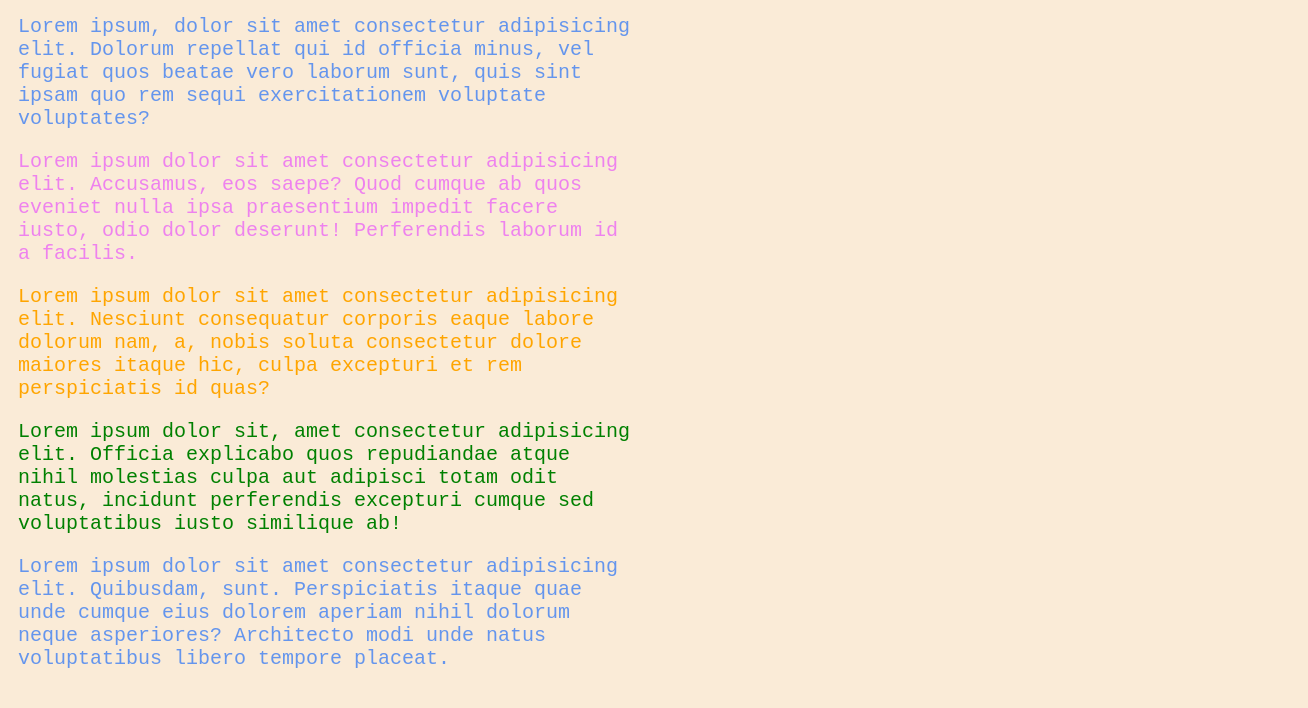
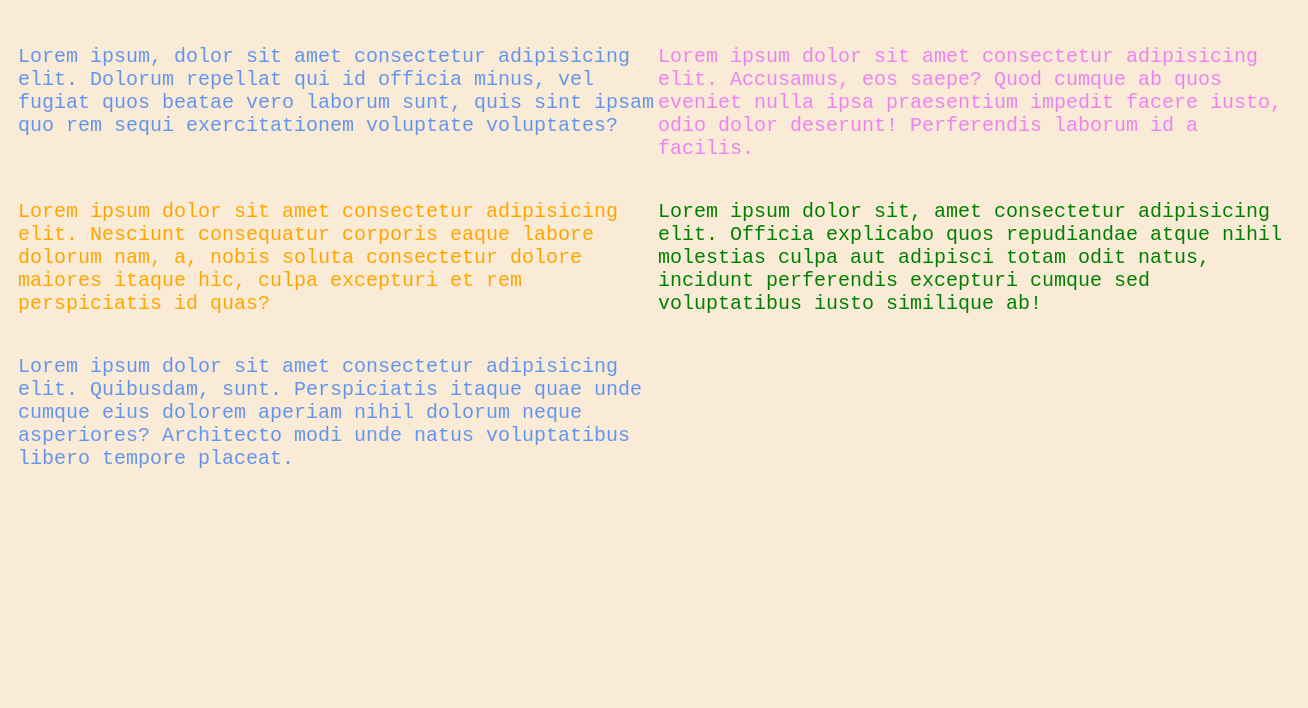
Before and after one commit to amandavalencia/html-lektion, a plain HTML site: page index.html in a window 1280 px wide. Shown: the part 746-1454 px from the top of the page, 1308 px wide, since content can reach past the window. After the commit the page ends 1236 px from the top, so only its background shows below. Drawn offline with Linux system fonts and the light colour scheme.

Commit message:
secont commit

```diff
--- a/CSS/main.css
+++ b/CSS/main.css
@@ -1,6 +1,8 @@
 body{
     background-color: antiquewhite;
     padding: 10px;
+    width: 100%;
+    height: 100%;
 }
 h1 {
     font-family: 'Courier New', Courier, monospace;
@@ -39,6 +41,7 @@ p {
     color: cornflowerblue;
     font-size: 20px;
     width: 50%;
+    float: left;
 }
 .violet-paragraf {
     color: violet;
```
Also changed, not shown: 1 other file.
